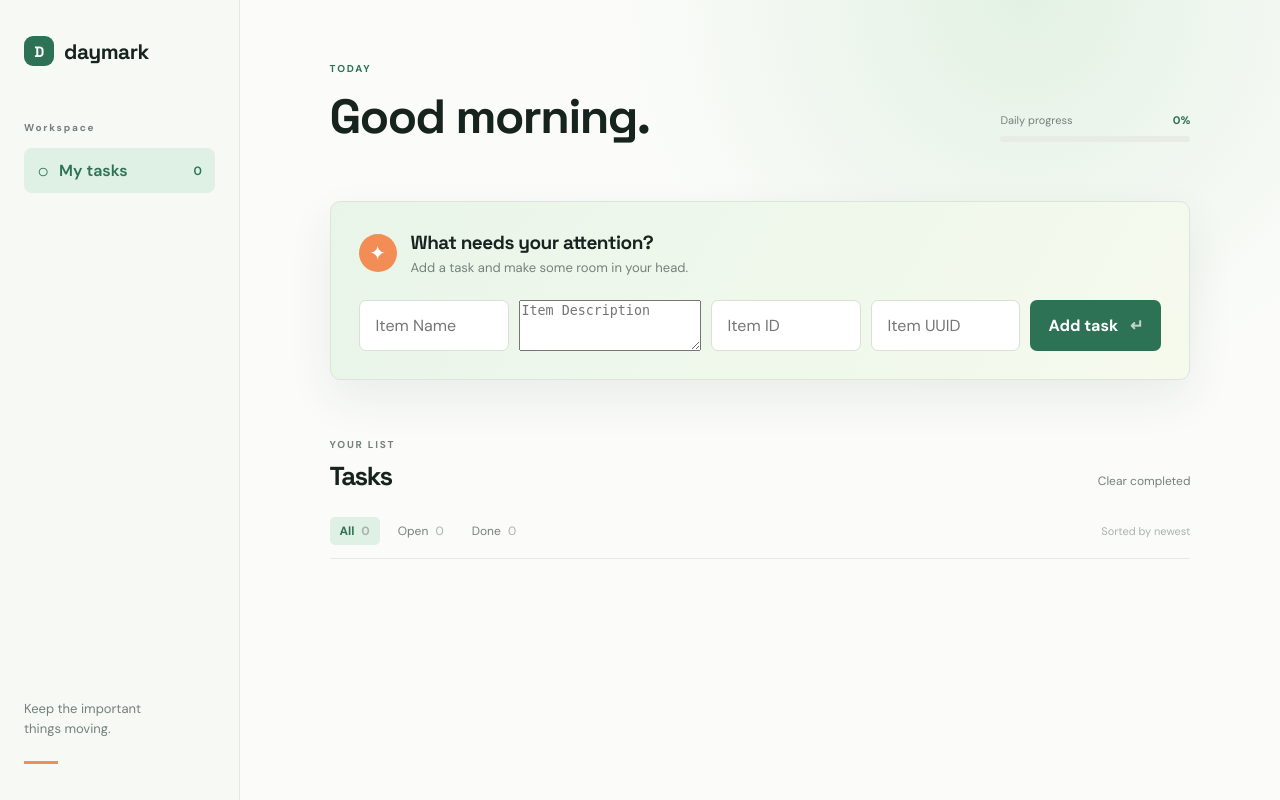
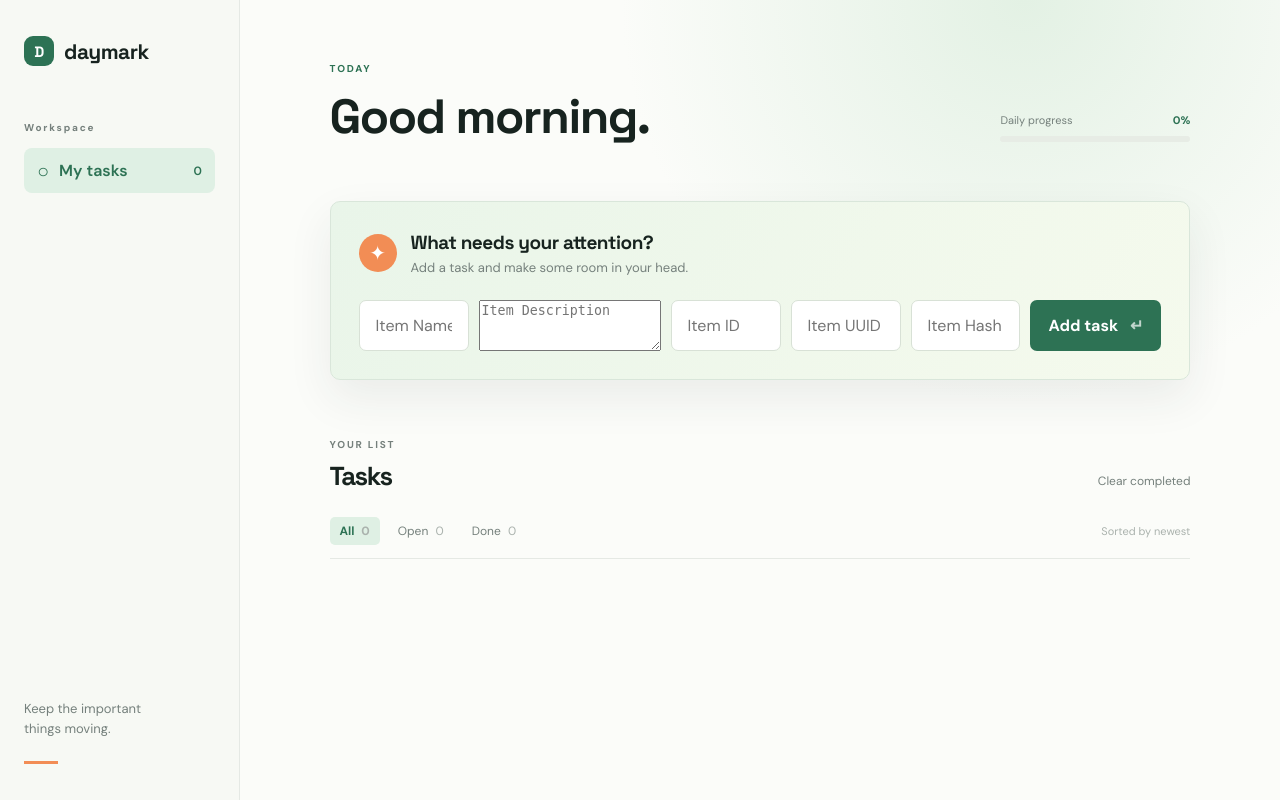
Before and after one commit to rajsharma07/Git_and_Github_RajSharma, a Flask app: page /todo in a window 1280 px wide. Run offline with Flask 3, Linux system fonts and the light colour scheme.

Commit message:
added Item hash field

```diff
--- a/templates/todo.html
+++ b/templates/todo.html
@@ -120,6 +120,16 @@
           placeholder="Item UUID"
           autocomplete="off"
           >
+
+          <input
+          id="item-hash"
+          name="itemHash"
+          type="text"
+          maxlength="128"
+          placeholder="Item Hash"
+          autocomplete="off"
+          >
+
           <button type="submit">
             Add task <span>↵</span>
           </button>
```
